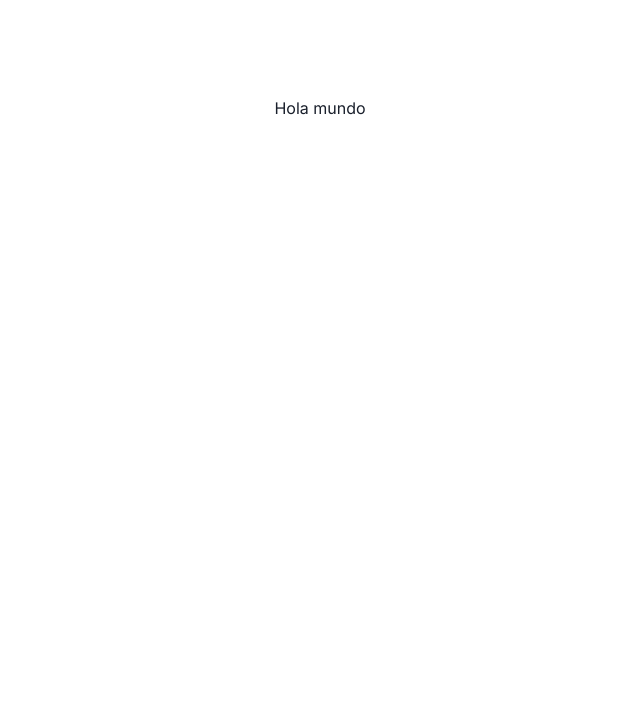
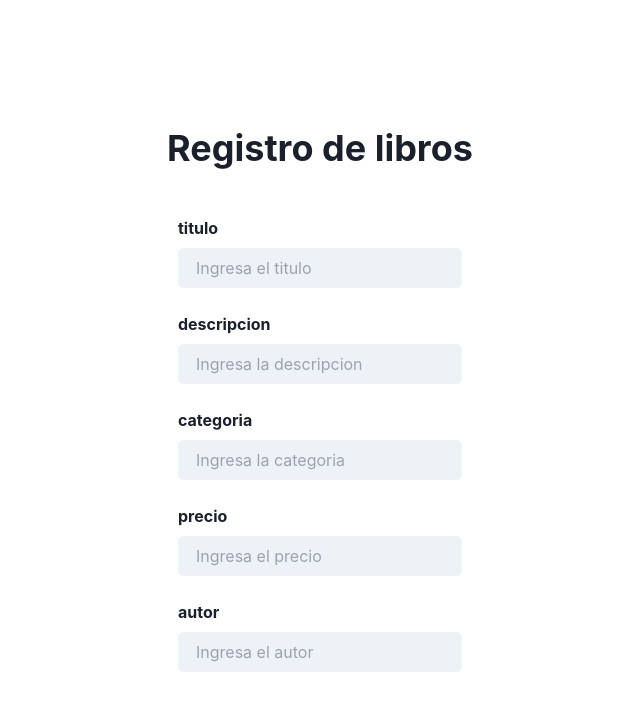
Before and after one commit to fabianra5789/books, a Next.js app in the folder apps/client/: page / in a window 1280 px wide. Shown: the top 710 px of the page, without its empty margins (320-960 px from the left). Built offline with nearby package versions, Linux system fonts and the light colour scheme.

Commit message:
ER: INDEX

```diff
--- a/apps/client/src/pages/index.js
+++ b/apps/client/src/pages/index.js
@@ -1,14 +1,84 @@
+import React from "react";
+import { PinInput, PinInputField, Input, Button } from "@chakra-ui/react";
+import { useRouter } from "next/router";
+import toast from "react-hot-toast";
 import Image from "next/image";
 import { Inter } from "next/font/google";
 
 const inter = Inter({ subsets: ["latin"] });
+const Inicio = () => {
+  const router = useRouter();
+  const [show, setShow] = React.useState(true);
+  const [form, setFormValues] = React.useState({
+    email: "",
+    password: "",
+  });
 
-export default function Home() {
+  const handleSubmit = async () => {
+    console.log(form);
+    const toastID = toast.loading("Ya casi inicias danos unos segundos");
+    await new Promise((resolve) => {
+      setTimeout(() => {
+        console.log("Han pasado 10 segundos.");
+        resolve(); // Resuelve la promesa después de 10 segundos
+      }, 10000);
+    });
+    toast.dismiss(toastID);
+    router.push("/");
+  };
+  const goToRegister = () => {
+    router.push("/auth/register");
+  };
+
+  const handleChange = (name, value) => {
+    const copyForm = form;
+    copyForm[name] = value;
+    setFormValues(copyForm);
+  };
+
   return (
-    <main
-      className={`flex min-h-screen flex-col items-center justify-between p-24 ${inter.className}`}
-    >
-      <h1>Hola mundo</h1>
+    <main className={`flex min-h-screen items-center justify-center `}>
+      <div className="flex justify-center items-center flex-col gap-6">
+        <h1 className="text-center text-4xl font-bold">Registro de libros</h1>
+        <div className="flex flex-col justify-center">
+          <p className="text-base text-left font-bold my-2"></p>
+          <p className="text-base text-left font-bold my-2">titulo</p>
+          <Input
+            variant="filled"
+            placeholder="Ingresa el titulo"
+            onChange={(e) => handleChange("titulo", e.target.value)}
+          />
+          <p className="text-base text-left font-bold my-2"></p>
+          <p className="text-base text-left font-bold my-2">descripcion</p>
+          <Input
+            variant="filled"
+            placeholder="Ingresa la descripcion"
+            onChange={(e) => handleChange("titulo", e.target.value)}
+          />
+          <p className="text-base text-left font-bold my-2"></p>
+          <p className="text-base text-left font-bold my-2">categoria</p>
+          <Input
+            variant="filled"
+            placeholder="Ingresa la categoria"
+            onChange={(e) => handleChange("titulo", e.target.value)}
+          />
+          <p className="text-base text-left font-bold my-2"></p>
+          <p className="text-base text-left font-bold my-2">precio</p>
+          <Input
+            variant="filled"
+            placeholder="Ingresa el precio"
+            onChange={(e) => handleChange("titulo", e.target.value)}
+          />
+          <p className="text-base text-left font-bold my-2"></p>
+          <p className="text-base text-left font-bold my-2">autor</p>
+          <Input
+            variant="filled"
+            placeholder="Ingresa el autor"
+            onChange={(e) => handleChange("titulo", e.target.value)}
+          />
+        </div>
+      </div>
     </main>
   );
-}
+};
+export default Inicio;
```
Also changed, not shown: 2 other files (tests, documents, lock files or other folders).
